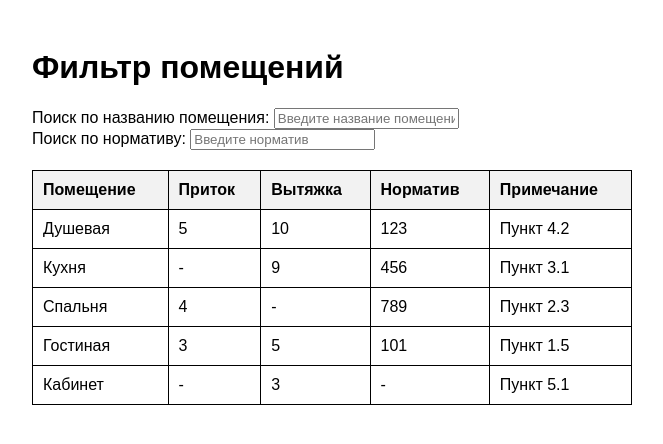
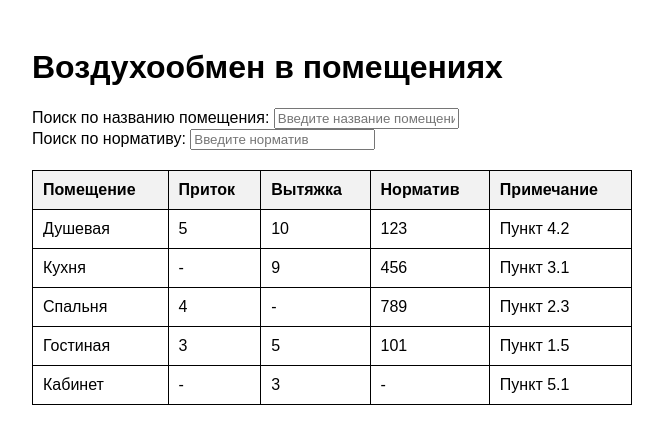
Before and after one commit to BAleksandrV/test4, a plain HTML site: page index.html in a window 1280 px wide. Shown: the whole page, without its empty margins (308-971 px from the left). Drawn offline with Linux system fonts and the light colour scheme.

Commit message:
Add files via upload

```diff
--- a/index.html
+++ b/index.html
@@ -5,7 +5,7 @@
     <meta name="viewport" content="width=device-width, initial-scale=1.0">
     <meta name="description" content="Описание вашего сайта">
     <meta name="keywords" content="ключевые слова, для, вашего, сайта">
-    <title>Фильтр помещений</title>
+    <title>Воздухообмен в помещениях</title>
     <style>
         body {
             font-family: Arial, sans-serif;
@@ -34,7 +34,7 @@
 </head>
 <body>
     <div class="container">
-        <h1>Фильтр помещений</h1>
+        <h1>Воздухообмен в помещениях</h1>
         <div>
             <label for="searchRoom">Поиск по названию помещения:</label>
             <input type="text" id="searchRoom" placeholder="Введите название помещения">
```
